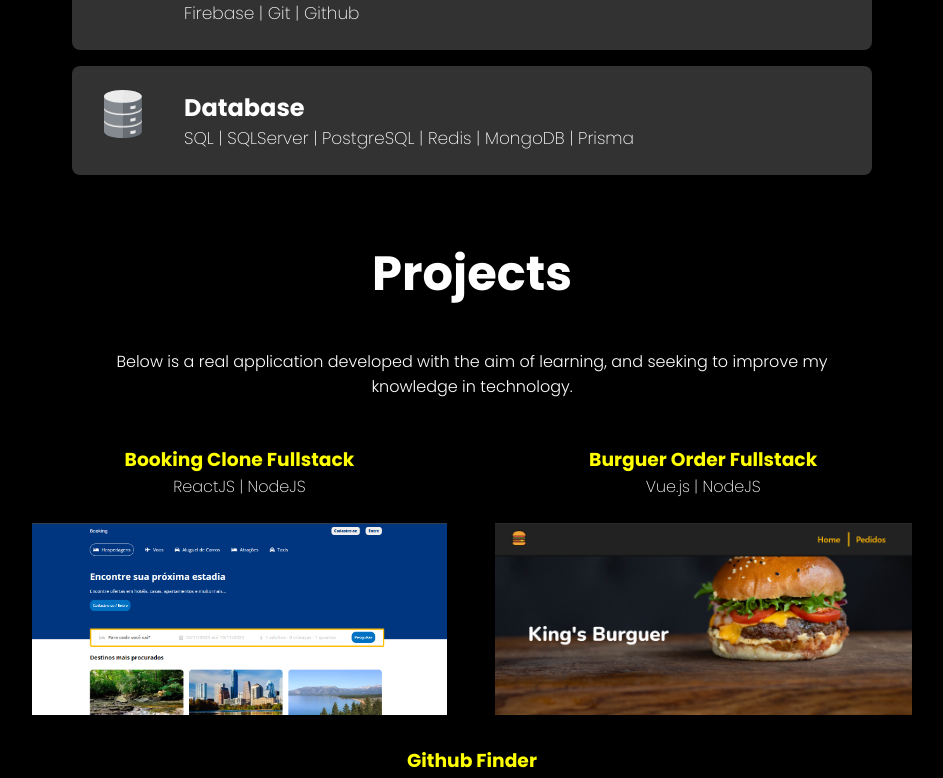
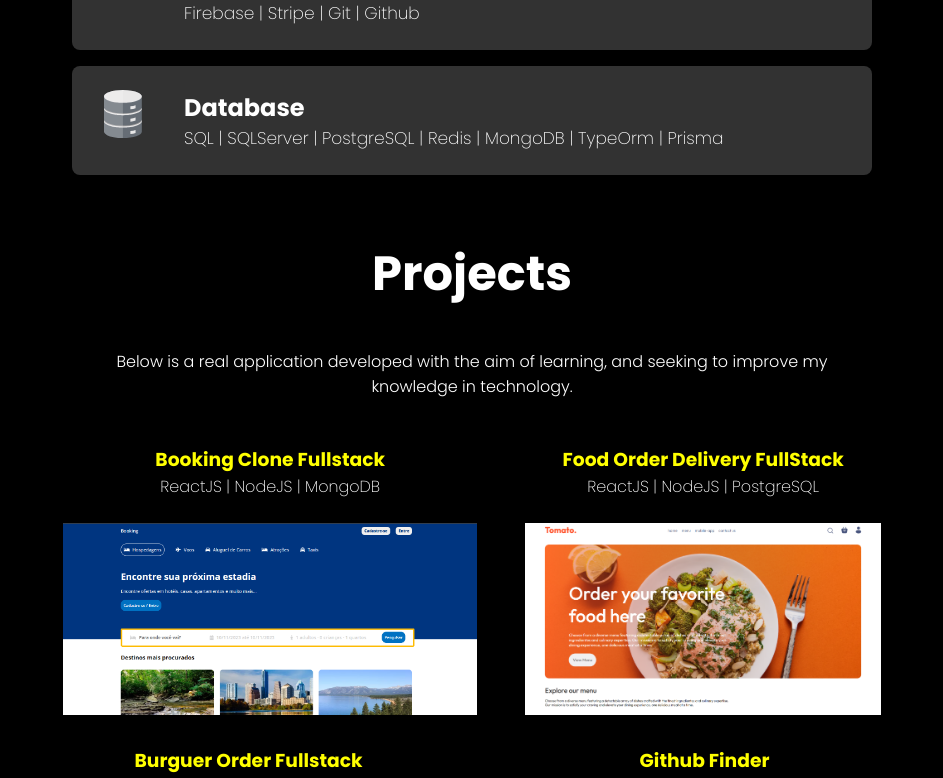
Before and after one commit to matheushenriquecsb/portfolio, a React (Vite) app: page / in a window 1280 px wide. Shown: the part 1192-1970 px from the top of the page, without its empty margins (168-1111 px from the left). Built offline with nearby package versions, Linux system fonts and the light colour scheme.

Commit message:
feat: insert a new project

```diff
--- a/src/components/Projects/Projects.tsx
+++ b/src/components/Projects/Projects.tsx
@@ -2,6 +2,7 @@ import "./projects.css";
 import burguerOrder from "../../assets/images/burguer_order.png";
 import bookingWebsite from "../../assets/images/booking_project.png";
 import githubProject from "../../assets/images/github_project.png";
+import foodOrderProject from "../../assets/images/food-order-delivery.png";
 
 const Projects = () => {
   return (
@@ -15,10 +16,19 @@ const Projects = () => {
         <div className="projectImgs">
           <a href="https://booking-rent.netlify.app" target="_blank">
             <h3>Booking Clone Fullstack</h3>
-            <h4>ReactJS | NodeJS</h4>
+            <h4>ReactJS | NodeJS | MongoDB</h4>
             <img
               src={bookingWebsite}
               alt="booking-project"
+              className="projectImg"
+            />
+          </a>
+          <a href="https://delivery-food-order.netlify.app" target="_blank">
+            <h3>Food Order Delivery FullStack</h3>
+            <h4>ReactJS | NodeJS | PostgreSQL </h4>
+            <img
+              src={foodOrderProject}
+              alt="food-project"
               className="projectImg"
             />
           </a>
--- a/src/components/Skills/Skills.tsx
+++ b/src/components/Skills/Skills.tsx
@@ -23,7 +23,7 @@ const Skills = () => {
               <h2>Backend</h2>
               <p>
                 Javascript | Typescript | NestJS | NodeJS | ExpressJS | Docker |
-                Jest | AWS S3 | Firebase | Git | Github
+                Jest | AWS S3 | Firebase | Stripe | Git | Github
               </p>
             </div>
           </div>
@@ -31,7 +31,7 @@ const Skills = () => {
             <img src={database} alt="" className="skillBarImg" />
             <div className="skillBarText">
               <h2>Database</h2>
-              <p>SQL | SQLServer | PostgreSQL | Redis | MongoDB | Prisma</p>
+              <p>SQL | SQLServer | PostgreSQL | Redis | MongoDB | TypeOrm | Prisma</p>
             </div>
           </div>
         </div>
```
Also changed, not shown: src/assets/images/food-order-delivery.png (added), 1 other file (tests, documents, lock files or other folders).
